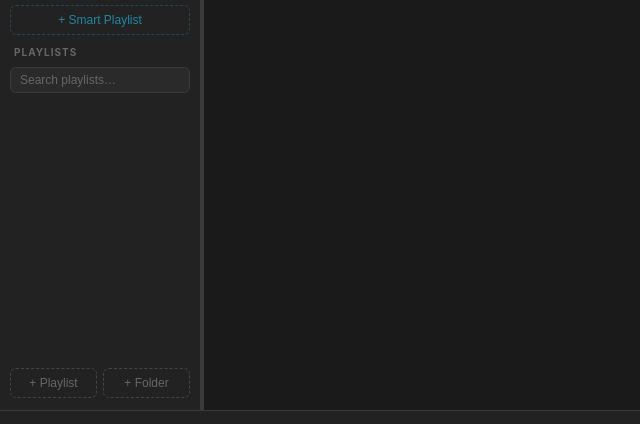
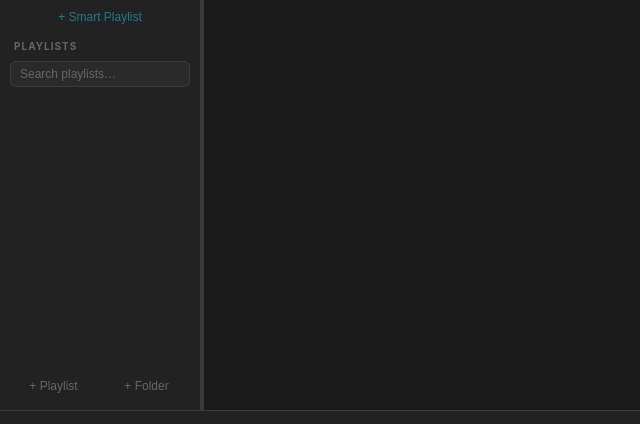
Before and after one commit to jman85931/bandcamp-hub, a browser extension: page public/index.html in a window 1280 px wide. Shown: the part 322-746 px from the top of the page, 0-640 px from the left. Drawn offline with Linux system fonts and the light colour scheme; no server answers.

Commit message:
Remove dashed border from new playlist buttons
Dashed borders looked like floating lines at small sizes. Buttons are now borderless text links.

Co-Authored-By: Claude Sonnet 4.6 <noreply@anthropic.com>

```diff
--- a/public/style.css
+++ b/public/style.css
@@ -261,19 +261,19 @@ html, body {
 }
 .btn-new-playlist {
   background: transparent;
-  border: 1px dashed var(--border2);
-  color: var(--text3);
-  padding: 7px;
+  border: none;
+  color: var(--text3);
+  padding: 5px 8px;
   border-radius: var(--radius);
   cursor: pointer;
   font-size: 12px;
   flex: 1;
   text-align: center;
-  transition: color 0.15s, border-color 0.15s;
-}
-.btn-new-playlist:hover { color: var(--text2); border-color: var(--text3); }
-.btn-new-smart { color: var(--accent); border-color: color-mix(in srgb, var(--accent) 40%, transparent); opacity: 0.8; }
-.btn-new-smart:hover { opacity: 1; border-color: var(--accent); }
+  transition: color 0.15s;
+}
+.btn-new-playlist:hover { color: var(--text2); }
+.btn-new-smart { color: var(--accent); opacity: 0.7; }
+.btn-new-smart:hover { opacity: 1; }
 .smart-playlist-item .playlist-icon { color: var(--accent); }
 
 /* Smart criteria bar */
```
